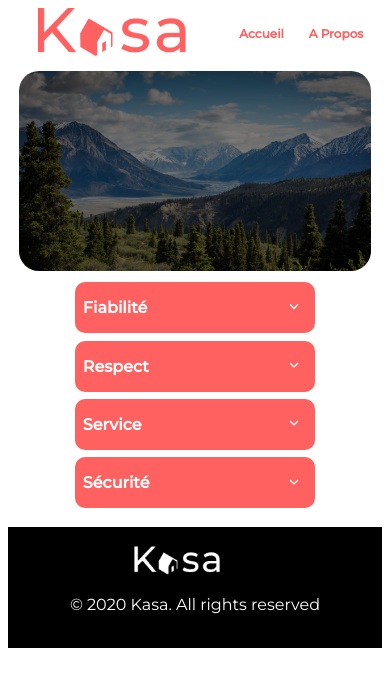
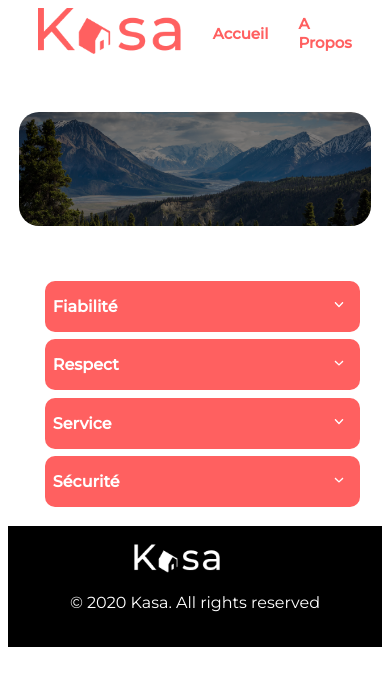
Before and after one commit to Kader93600/OpenClassroomsProject6, a React (Create React App) app: page /AboutPage in a window 390 px wide. Shown: the top 686 px of the page. Built offline with nearby package versions, Linux system fonts and the light colour scheme.

Commit message:
Projet 100%

```diff
--- a/src/components/House/information.jsx
+++ b/src/components/House/information.jsx
@@ -30,6 +30,7 @@ function Information() {
 
     return (
 
+        <>
         <div className="conteneur_ensemble">
 
                 <div className="conteneur_1">
@@ -53,13 +54,13 @@ function Information() {
                     <div className="stars">{stars}</div>
                 </div>
 
-
+        </div>
             <div className="container_collapse_house">
             <Collapse collapseType="Description" collapseValue={house.description} className="conteneur_titre_texte"/>
             <Collapse collapseType="Équipements" collapseValue={<ul>{house.equipments.map((equipment, index) => <li key={index}>{equipment}</li>)}</ul>} className="conteneur_titre_texte"/>
             </div>
+        </>
 
-        </div>
     );
 }
 
--- a/src/styles/Banner.sass
+++ b/src/styles/Banner.sass
@@ -1,8 +1,14 @@
+
 $font-color: white
 $banner-height: 300px
 $banner-radius: 20px
 $banner-brightness: 0.5
+$mobile-break: 767px
+$font-size-large: 48px
+$font-size-small: 24px
 
+
+// Styles du conteneur
 .conteneur_banner
   display: flex
   position: relative
@@ -12,11 +18,22 @@ $banner-brightness: 0.5
   padding: 0 8%
   height: $banner-height
 
+  @media all and (max-width: $mobile-break)
+    height: 200px
+
+// Styles du titre
 .title
   color: $font-color
-  font-size: 48px
+  font-size: $font-size-large
   z-index: 1
 
+  @media all and (max-width: $mobile-break)
+    top: 15%
+    left: 25%
+    width: 73%
+    font-size: $font-size-small
+
+// Styles de l'image de fond
 .img_banner
   width: 100%
   height: 100%
@@ -25,16 +42,5 @@ $banner-brightness: 0.5
   filter: brightness($banner-brightness)
   position: absolute
 
-
-
-@media all and (max-width: 767px)
-  .conteneur_banner
-    height: 200px
-
-  .title
-    top: 15%
-    left: 25%
-    width: 73%
-
-  .img_banner
-    height: 100%
+  @media all and (max-width: $mobile-break)
+    height: 57%
--- a/src/styles/Card.sass
+++ b/src/styles/Card.sass
@@ -1,65 +1,71 @@
+// Couleurs et dimensions
 $background-color: #F6F6F6
 $border-radius-card: 15px
 $border-radius-image: 10px
 $font-color: white
 $gradient-color: #00000090
+$mobile-break: 767px
+$font-size-default: 15px
+$font-weight-bold: bold
 
+
+// Style carte
 .all_card
-    display: flex
-    justify-content: space-evenly
-    flex-wrap: wrap
-    margin: 0 8%
-    background-color: $background-color
-    border-radius: $border-radius-card
+  display: flex
+  justify-content: space-evenly
+  flex-wrap: wrap
+  margin: 0 8%
+  background-color: $background-color
+  border-radius: $border-radius-card
+
+  @media all and (max-width: $mobile-break)
+    background-color: white
 
 .card
-    position: relative
-    width: 25%
-    padding: 3%
-    object-fit: cover
+  position: relative
+  width: 25%
+  padding: 3%
+  object-fit: cover
+
+  @media all and (max-width: $mobile-break)
+    width: 100%
+    padding-left: 0
+    padding-right: 0
 
 .link_card
-    width: 100%
-    color: $font-color
-    font-weight: bold
-    position: relative
+  width: 100%
+  color: $font-color
+  font-weight: $font-weight-bold
+  position: relative
 
+// Style IMG
 .img_container
-    position: relative
-    width: 100%
-    height: 100%
-    border-radius: $border-radius-image
-    overflow: hidden
+  position: relative
+  width: 100%
+  height: 100%
+  border-radius: $border-radius-image
+  overflow: hidden
 
 .img_card
-    width: 100%
-    height: 100%
-    object-fit: cover
+  width: 100%
+  height: 100%
+  object-fit: cover
 
 .img_gradient
-    position: absolute
-    top: 0
-    left: 0
-    width: 100%
-    height: 100%
-    background-image: linear-gradient(to top, $gradient-color 14%, transparent)
+  position: absolute
+  top: 0
+  left: 0
+  width: 100%
+  height: 100%
+  background-image: linear-gradient(to top, $gradient-color 14%, transparent)
+
+// Style TXT
 
 .txt_card
-    width: 50%
-    font-size: 15px
-    font-weight: bolder
-    position: absolute
-    bottom: 0
-    left: 2%
-    color: $font-color
-
-
-@media all and (max-width: 767px)
-    .card
-        width: 100%
-        padding-left: 0%
-        padding-right: 0%
-
-
-    .all_card
-        background-color: white
+  width: 50%
+  font-size: $font-size-default
+  font-weight: $font-weight-bold
+  position: absolute
+  bottom: 0
+  left: 2%
+  color: $font-color
--- a/src/styles/Error.sass
+++ b/src/styles/Error.sass
@@ -1,34 +1,41 @@
-$color_1: #FF6060
+// Variables de style
+$color-1: #FF6060
+$mobile-break: 767px
+$font-size-large: 288px
+$font-size-medium: 36px
+$font-size-small: 20px
 
+// Styles du conteneur d'erreur
 .conteneur_erreur
-  color: $color_1
+  color: $color-1
   display: flex
   flex-direction: column
   align-items: center
 
   h1
-    font-size: 288px
+    font-size: $font-size-large
     margin: 2%
 
   p
-    font-size: 36px
+    font-size: $font-size-medium
 
   a
     padding: 8%
     text-decoration: none
-    font-size: 20px
+    font-size: $font-size-small
     font-weight: bolder
     &:visited
-      color: $color_1
+      color: $color-1
 
-@media all and (max-width: 767px)
-    .conteneur_erreur p
-        width: 50%
-        margin: 2%
-        font-size: 20px
-        align-items: center
+// Mobiles
+@media all and (max-width: $mobile-break)
+  .conteneur_erreur
+    p
+      width: 50%
+      margin: 2%
+      font-size: $font-size-small
+      align-items: center
 
-
-    .conteneur_erreur h1
-        font-size: 600%
-        margin-top: 20%
+    h1
+      font-size: 600%
+      margin-top: 20%
--- a/src/styles/Font.sass
+++ b/src/styles/Font.sass
@@ -1,4 +1,8 @@
 @import url('https://fonts.googleapis.com/css2?family=Montserrat:wght@400;500&display=swap')
 
-*
-  font-family: 'Montserrat', sans-serif
+// Variable pour le nom de la police
+$font-family-primary: 'Montserrat', sans-serif
+
+// Application de la police de caractères
+body
+  font-family: $font-family-primary
--- a/src/styles/Footer.sass
+++ b/src/styles/Footer.sass
@@ -1,9 +1,15 @@
+$footer-background-color: black
+$footer-text-color: white
+$footer-padding: 5%
+$footer-margin-top: 5%
+
+// Style conteneur
 .conteneur_footer
-    display: flex
-    flex-wrap: wrap
-    flex-direction: column
-    align-items: center
-    background-color: black
-    color: white
-    padding: 5%
-    margin-top: 5%
+  display: flex
+  flex-wrap: wrap
+  flex-direction: column
+  align-items: center
+  background-color: $footer-background-color
+  color: $footer-text-color
+  padding: $footer-padding
+  margin-top: $footer-margin-top
--- a/src/styles/Header.sass
+++ b/src/styles/Header.sass
@@ -1,5 +1,10 @@
-$color_1: #FF6060
+// Variables de style
+$color-primary: #FF6060
+$font-size-large: 25px
+$font-size-small: 15px
+$mobile-break: 767px
 
+// Styles du conteneur de l'en-tête
 .conteneur_header
   display: flex
   flex-wrap: nowrap
@@ -8,29 +13,32 @@ $color_1: #FF6060
   padding: 0 5% 0 8%
   margin-top: 2%
 
+// Styles de la navigation
 nav
   display: flex
   flex-wrap: nowrap
   flex-direction: row
   justify-content: space-between
   align-items: center
-  font-size: 25px
+  font-size: $font-size-large
   font-weight: bold
+
   a
     text-decoration: none
-    color: $color_1
+    color: $color-primary
 
     &:visited
-      color: $color_1
+      color: $color-primary
 
   a[href="/"]
     position: relative
     right: 25%
 
+// Mobiles
+@media all and (max-width: $mobile-break)
+  nav
+    font-size: $font-size-small
+    font-weight: bolder
 
-@media all and (max-width: 767px)
-    nav
-      font-size: 12px
-
-    img
-        width: 70%
+  img
+    width: 70%
--- a/src/styles/collapse_aboutPage.sass
+++ b/src/styles/collapse_aboutPage.sass
@@ -1,15 +1,27 @@
+// Variables de style
 $primary-color: #FF6060
 $secondary-color: #F6F6F6
 $font-color: white
 $border-radius: 10px
 $font-family: Montserrat
+$mobile-break: 767px
 
+// Mixins pour les styles répétitifs
+@mixin button-styles
+  color: $font-color
+  background-color: $primary-color
+  border-radius: $border-radius
+  border: none
+
+
+// Styles principaux
 .all_conteneur
   display: flex
   flex-direction: column
   align-items: center
   width: 100%
 
+// Titre
 .conteneur_titre
   display: flex
   justify-content: space-between
@@ -22,11 +34,9 @@ $font-family: Montserrat
   padding: 0 2%
 
   button
-    color: $font-color
-    background-color: $primary-color
-    border-radius: $border-radius
-    border: none
+    @include button-styles
 
+// TXT
 .conteneur_texte
   width: 64%
   background-color: $secondary-color
@@ -39,23 +49,8 @@ $font-family: Montserrat
     font-size: 15px
     font-family: $font-family
 
-
-@media all and (max-width: 767px)
-    .conteneur_collapse_titre
-        margin-left: 8%
-        margin-right: 8%
-        margin-top: 4%
-        width: 80%
-
-    .conteneur_collapse_texte
-        width: 82%
-
-
-    .conteneur_collapse_texte div
-        margin-bottom: 15%
-        margin-top: 5%
-
-
-    .ensemble_conteneur_collapse
-        width:90%
-        margin-left:5%
+@media all and (max-width: $mobile-break)
+  .conteneur_titre, .conteneur_texte
+    width: 80%
+    margin-left: 10%
+    margin-right: 10%
--- a/src/styles/collapse_information.sass
+++ b/src/styles/collapse_information.sass
@@ -1,11 +1,21 @@
+// Variables de style
 $primary-color: #FF6060
 $secondary-color: #F6F6F6
 $font-color: white
 $border-radius-small: 7px
 $margin-horizontal: 10%
 $padding-horizontal: 2%
+$mobile-break: 767px
+
+// Mixins pour les styles répétitifs
+@mixin container-styles
+  margin-left: $margin-horizontal
+  margin-right: $margin-horizontal
+  padding-left: $padding-horizontal
+  border-radius: $border-radius-small
 
 
+// Styles de base
 button
   color: $font-color
   background-color: $primary-color
@@ -14,37 +24,26 @@ button
 ul
   list-style-type: none
 
-
+// Titre collap
 .conteneur_collapse_titre
-  margin-left: $margin-horizontal
-  margin-right: $margin-horizontal
+  @include container-styles
   background-color: $primary-color
   color: $font-color
   display: flex
-  flex-wrap: nowrap
-  flex-direction: row
   justify-content: space-between
-  padding-left: $padding-horizontal
-  padding-right: $padding-horizontal
   margin-top: 2%
-  border-radius: $border-radius-small
   z-index: 10
   position: relative
   width: 100%
 
-
+// TXT collap
 .conteneur_collapse_texte
-  margin-left: $margin-horizontal
-  margin-right: $margin-horizontal
+  @include container-styles
   background-color: $secondary-color
   color: $primary-color
   display: flex
-  flex-wrap: nowrap
-  flex-direction: row
   justify-content: space-between
-  padding-left: $padding-horizontal
   padding-top: 1%
-  border-radius: $border-radius-small
   margin-top: -1%
   z-index: 1
 
@@ -52,22 +51,16 @@ ul
     margin-bottom: 2%
     margin-top: 3%
 
-
+// Conteneur Titre + TXT
 .conteneur_ensemble_titre_texte
   width: 45%
 
 
-@media all and (max-width: 767px)
-    .conteneur_collapse_titre
-        margin-left: 8%
-        margin-right: 8%
-        margin-top: 4%
+@media all and (max-width: $mobile-break)
+  .conteneur_collapse_titre, .conteneur_collapse_texte
+    margin-left: 8%
+    margin-right: 8%
+    margin-top: 4%
 
-
-    .conteneur_collapse_texte div
-        margin-bottom: 15%
-        margin-top: 5%
-
-
-    .conteneur_ensemble_titre_texte
-        width: 100%
+  .conteneur_ensemble_titre_texte
+    width: 100%
--- a/src/styles/information.sass
+++ b/src/styles/information.sass
@@ -4,42 +4,29 @@ $rayon-bordure: 40px
 $rayon-bordure-petit: 5px
 $marge-horizontale: 8%
 $padding-horizontale: 10%
-$marge-mobile: 20px
+$mobile-break: 767px
 
+// Conteneur principal
 .conteneur_ensemble
   display: flex
-  flex-direction: column
+  justify-content: space-between
   margin: 0 $marge-horizontale
 
-.head
-  display: flex
-  justify-content: space-between
-  align-items: center
-
+// Titre et localisation
 .title_emplacement
   .title
     color: $couleur-principale
-    font-size: 2em
+    font-size: 30px
+
   .localisation
     color: $couleur-principale
 
-// Ajout de la propriété 'display: flex;' pour aligner conteneur_1 et conteneur_2 côte à côte
-.conteneur_ensemble .conteneur_1_and_2
-  display: flex
-  flex-direction: row
-  justify-content: space-between
-  align-items: flex-start
-  width: 100% // Utilisez toute la largeur disponible
-
-.conteneur_1,
+// Conteneur secondaire
 .conteneur_2
   display: flex
   flex-direction: column
-  align-items: flex-start
-  width: 48% // Utilisez environ la moitié de la largeur pour chaque conteneur
-
-.conteneur_2
   align-items: flex-end
+  width: 50%
 
   .hote_et_nom
     display: flex
@@ -57,16 +44,13 @@ $marge-mobile: 20px
       border-radius: 50%
       margin-bottom: 10px
 
-  .stars
-    display: flex
-    justify-content: flex-end
-    margin-top: 10px
-
+// Tags
 .tags
   display: flex
   justify-content: flex-start
   flex-wrap: wrap
   margin-top: 20px
+
   .tag
     background-color: $couleur-principale
     color: $couleur-secondaire
@@ -74,5 +58,11 @@ $marge-mobile: 20px
     margin: 0 5px 5px 0
     padding: 5px 10px
 
-.container_collapse_house
-  margin-top: 20px
+// Mobiles
+@media all and (max-width: $mobile-break)
+  .conteneur_ensemble
+    display: flex
+    flex-direction: column
+
+  .conteneur_2
+    width: 100%
```
